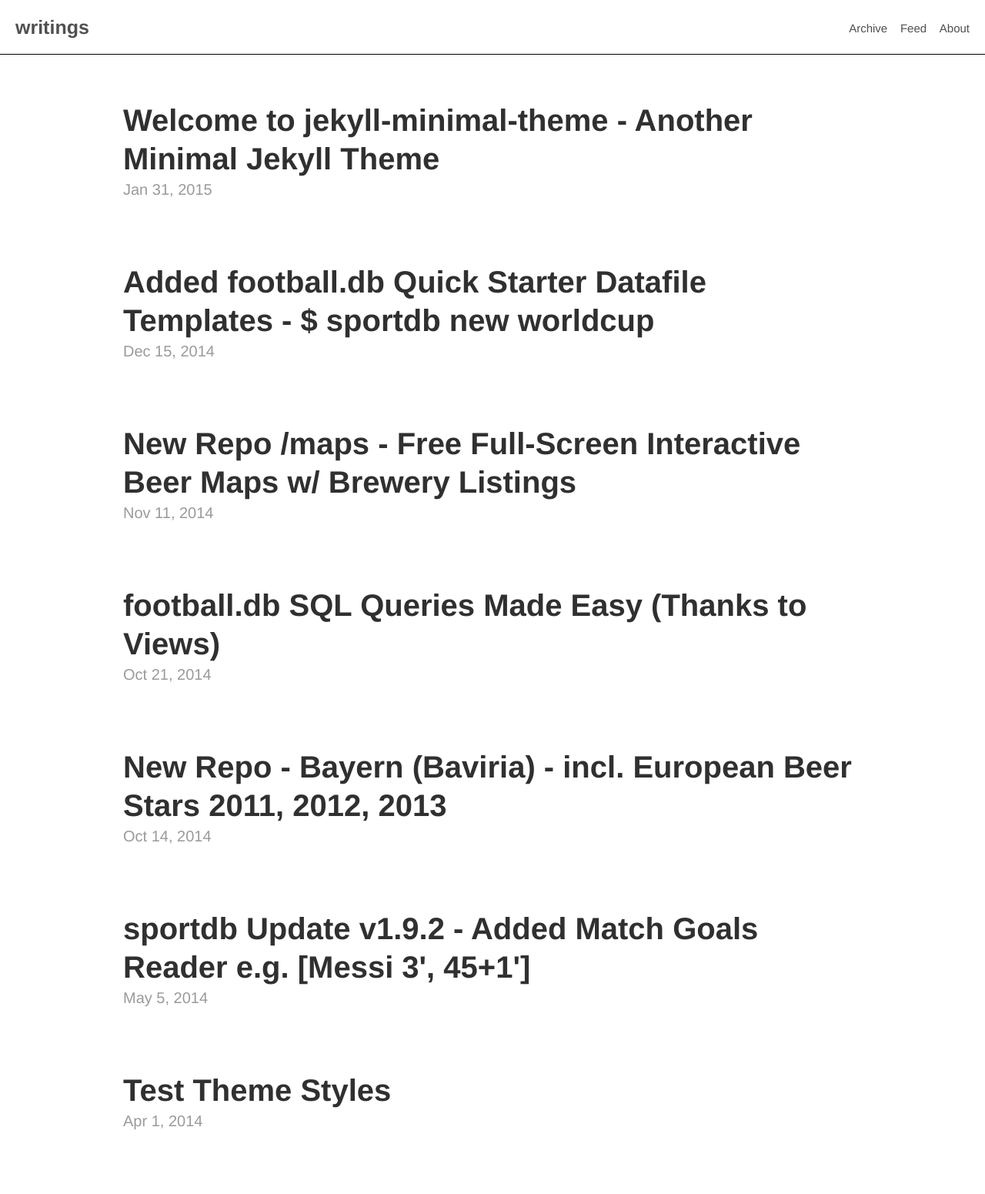
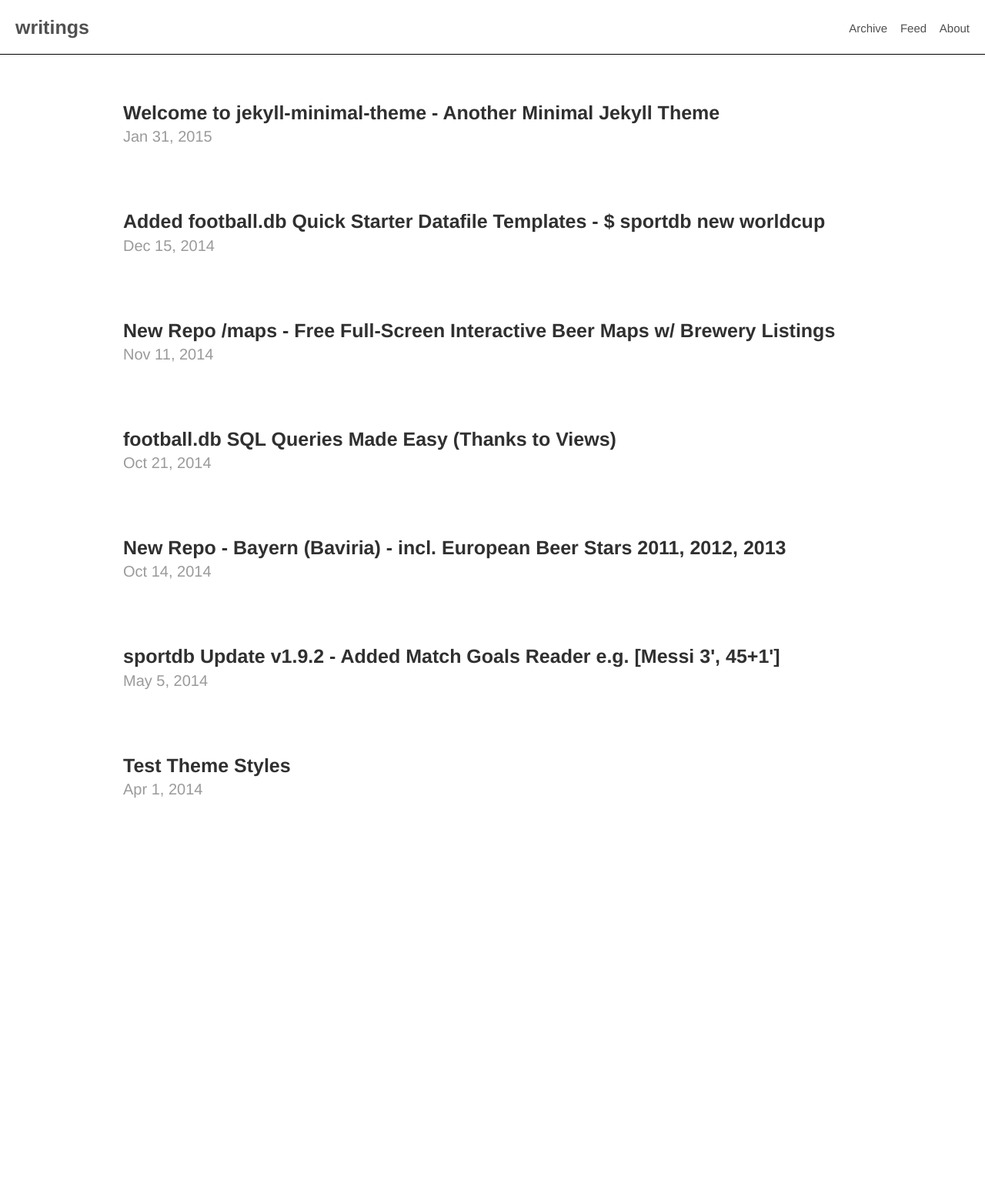
Before and after one commit to dkgrieshammer/dkgrieshammer.github.io, a Jekyll site: the page built from index.html, in a window 1280 px wide. Shown: the whole page at 77% size. Built offline with Jekyll 4.4.1, drawn with Linux system fonts in a browser that asks for light colours; after the commit the page ends 1120 px from its top, so only the background shows below that.

Commit message:
changed Headline

```diff
--- a/_layouts/post.html
+++ b/_layouts/post.html
@@ -3,7 +3,7 @@
 ---
 
 <article class='post'>
-  <h1 class='post-title'>{{ page.title }}</h1>
+  <h3 class='post-title'>{{ page.title }}</h3>
   <div class="post-date">{{ page.date | date: "%b %-d, %Y" }}</div>
   {{ content }}
 </article>
--- a/index.html
+++ b/index.html
@@ -7,11 +7,11 @@
 {% for post in site.posts %}
 
 <article class='post'>
-  <h1 class='post-title'>
+  <h3 class='post-title'>
     <a href="{{ site.path }}{{ post.url }}">
       {{ post.title }}
     </a>
-  </h1>
+  </h3>
   <div class="post-date">{{ post.date | date: "%b %-d, %Y" }}</div>
 
 </article>
```
